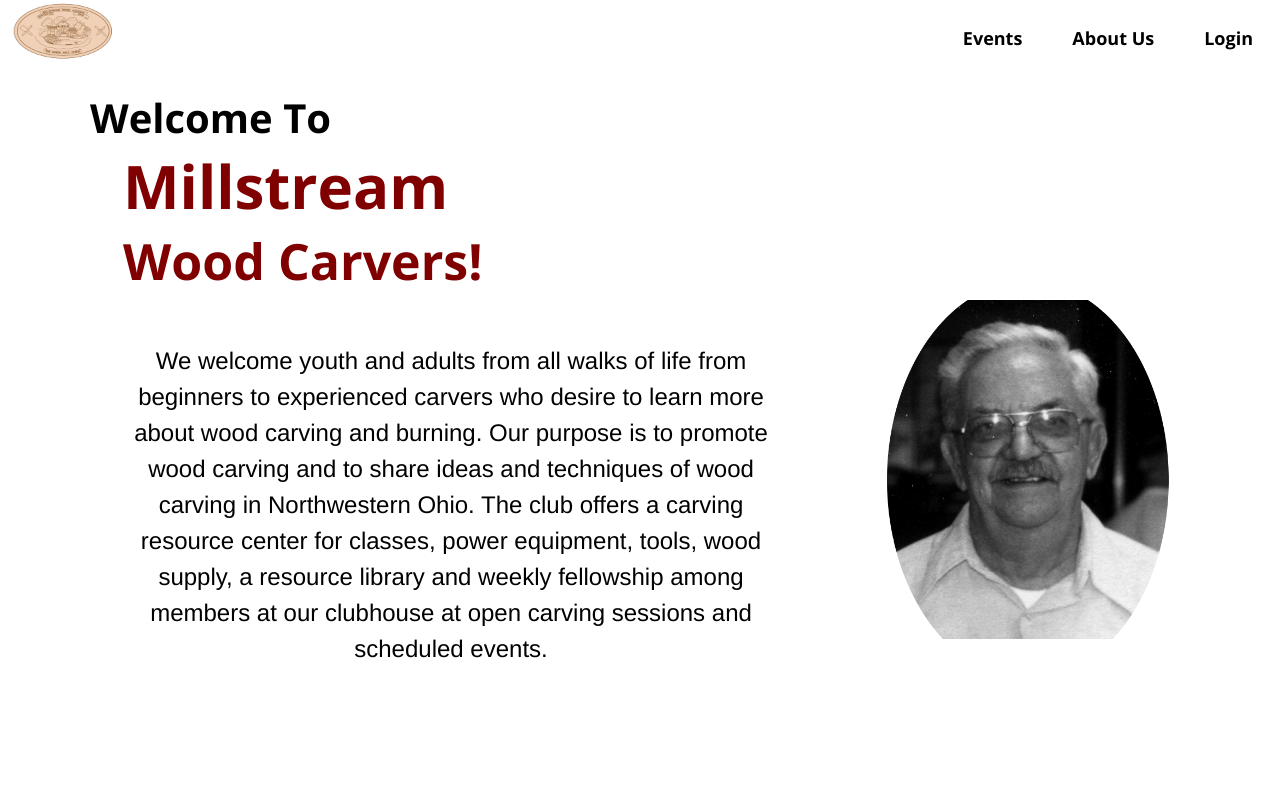
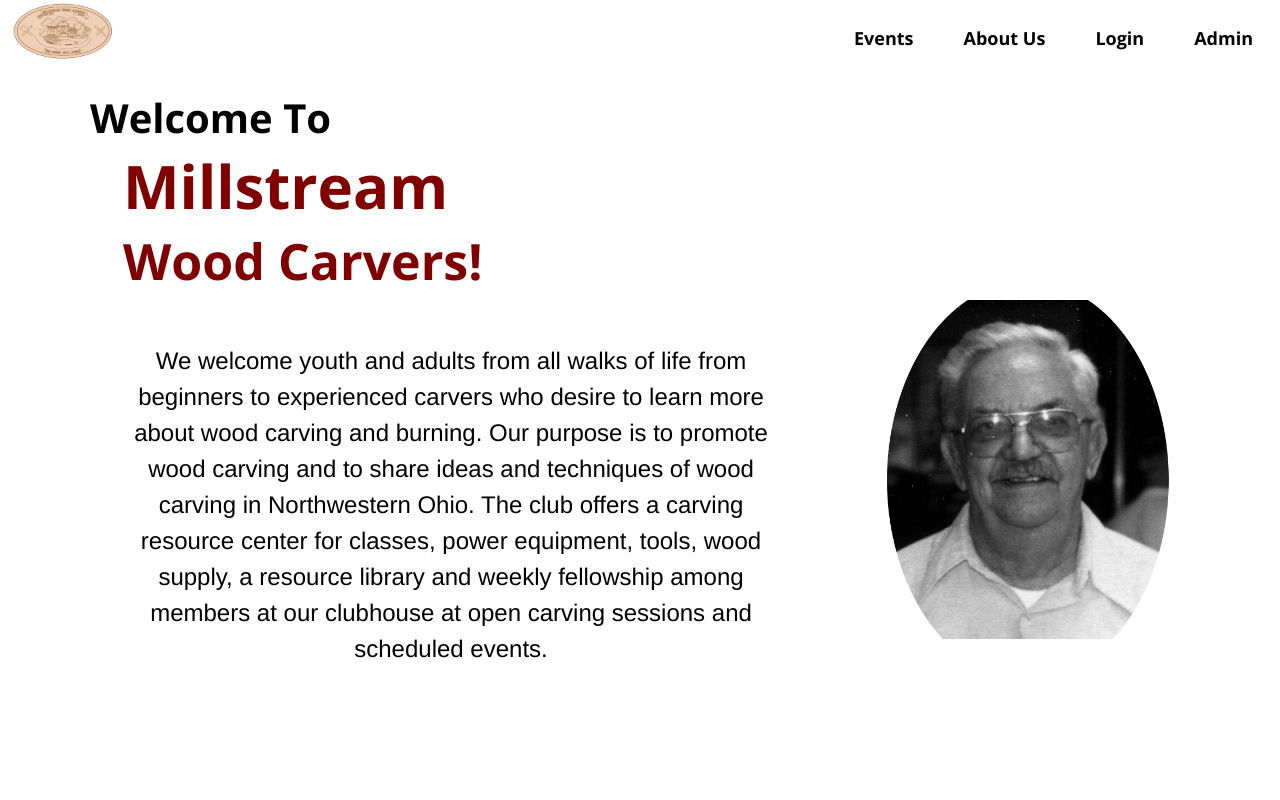
Before and after one commit to sidiBtr/CSCI480-project, a React (Vite) app in the folder frontend/: page / in a window 1280 px wide. Shown: the top 800 px of the page. Built offline with nearby package versions, Linux system fonts and the light colour scheme.

Commit message:
navbar fix

```diff
--- a/frontend/src/components/Navbar.jsx
+++ b/frontend/src/components/Navbar.jsx
@@ -23,6 +23,9 @@ export default function Navbar() {
            <Link to={'/login'}>
            <li>Login</li>
            </Link>
+           <Link to={'/dashbord'}>
+           <li>Admin</li>
+           </Link>
         </ul>
       </nav>
       <div className="clear"></div>
```
